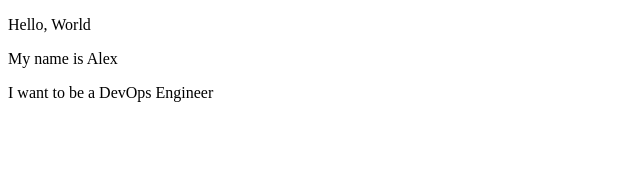
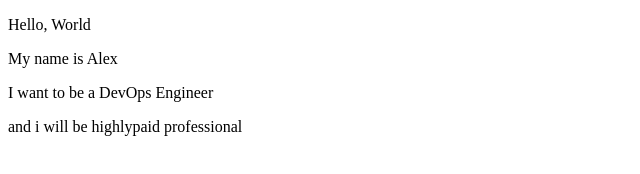
Before and after one commit to Alex-AY-04/test, a plain HTML site: page index.html in a window 1280 px wide. Shown: the whole page, without its empty margins (0-640 px from the left). Drawn offline with Linux system fonts and the light colour scheme.

Commit message:
new commit

```diff
--- a/index.html
+++ b/index.html
@@ -9,5 +9,5 @@
     <p>Hello, World</p>
     <p>My name is Alex</p>
     <p>I want to be a DevOps Engineer</p>
+    <p>and i will be highlypaid professional</p>
 </body>
-</html>
```
